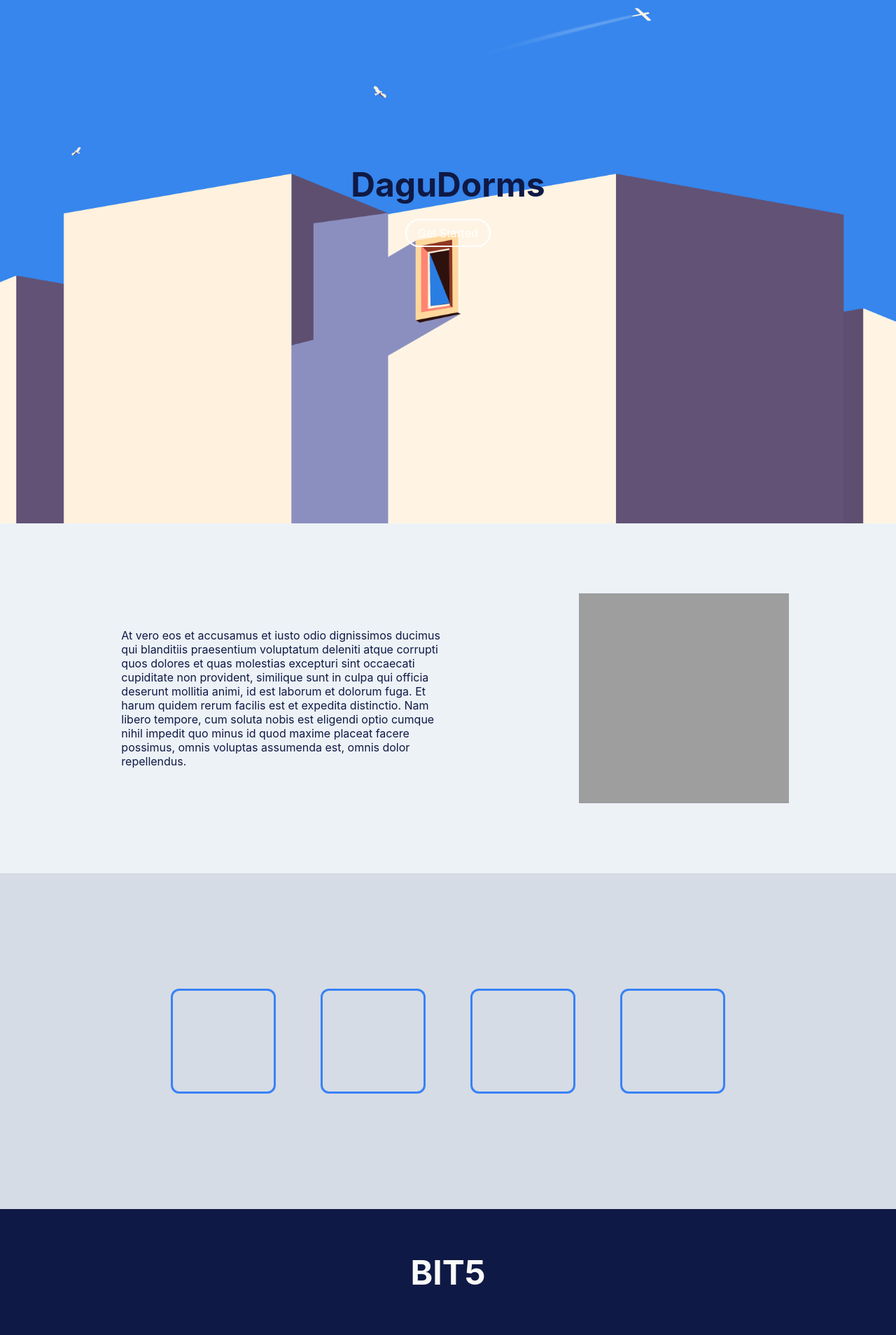
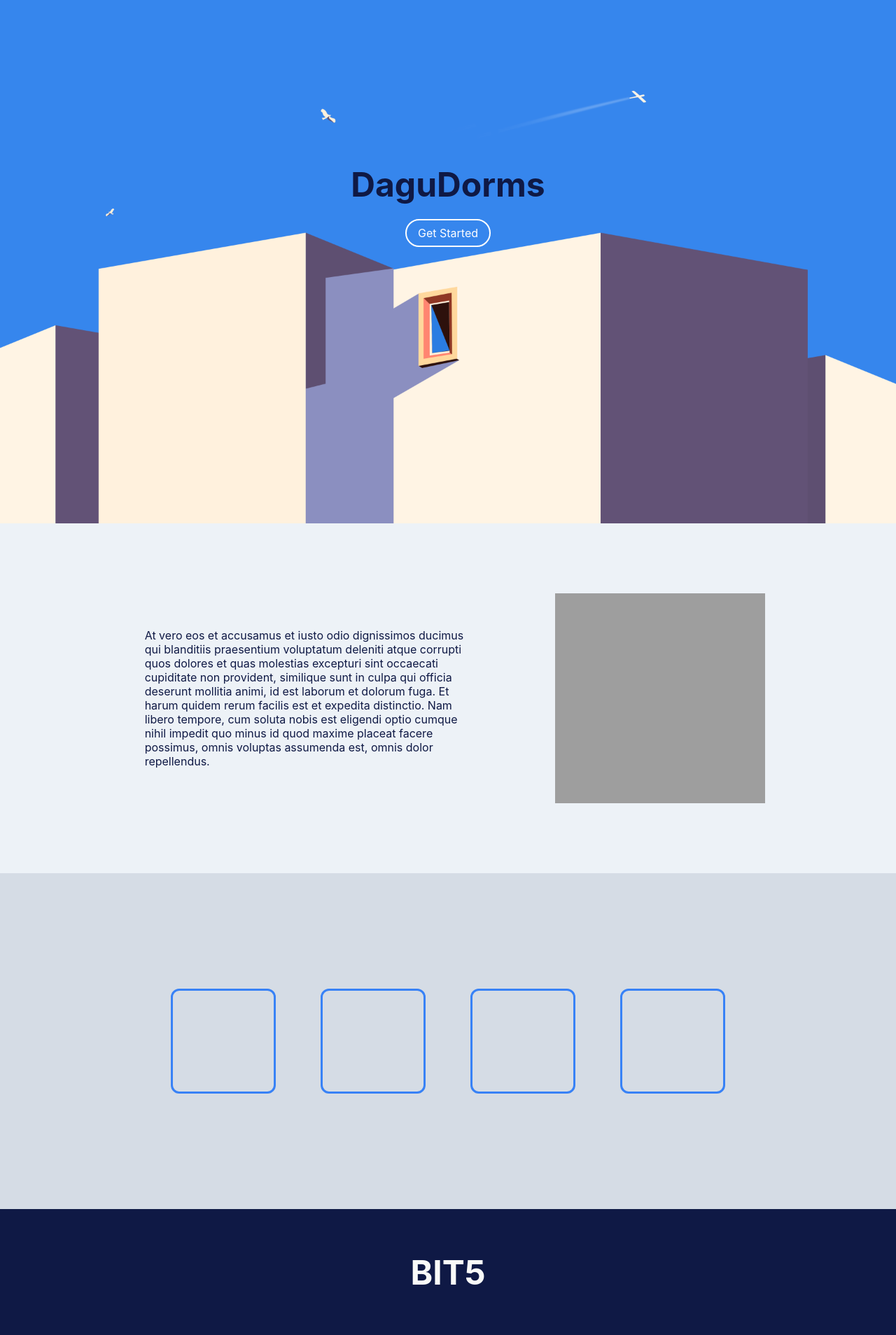
Before and after one commit to phosrei/DaguDorms, a PHP site: page / in a window 1280 px wide. Shown: the part 52-1960 px from the top of the page at 70% size. Run offline with PHP 8.4, Linux system fonts and the light colour scheme; some web fonts are replaced; grey boxes are pictures that could not be loaded.

Commit message:
Change hero background image position

```diff
--- a/style.css
+++ b/style.css
@@ -124,9 +124,9 @@ header:hover .home-header-icon {
   padding: 16px;
   background-image: url('assets/city.png');
   background-color: #6cb6d6;
-  background-position: top;
+  background-position: center;
   background-repeat: no-repeat;
-  background-size: 110%;
+  background-size: cover;
 }
 
 .hero-mid {
@@ -186,8 +186,8 @@ header:hover .home-header-icon {
 .info-section {
   background-color: #EDF2F7;
   justify-content: space-evenly;
+  padding: 100px;
   flex-wrap: wrap;
-  padding: 100px 0;
 }
 
 .box-section {
```
Also changed, not shown: assets/city.png.
